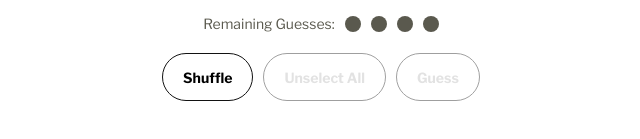
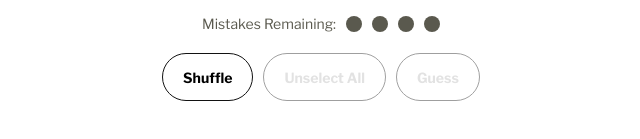
Before and after one commit to Arik-charset/Connections, a plain HTML site: page index.html in a window 1280 px wide. Shown: the part 355-494 px from the top of the page, 319-959 px from the left. Drawn offline with Linux system fonts and the light colour scheme.

Commit message:
Fixed incorrect naming

```diff
--- a/index.html
+++ b/index.html
@@ -11,7 +11,7 @@
             </div>
             <div id="hint"></div>
             <div class="lives">
-                <span>Remaining Guesses: </span>
+                <span>Mistakes Remaining: </span>
                 <div class="mark"></div>
                 <div class="mark"></div>
                 <div class="mark"></div>
```
